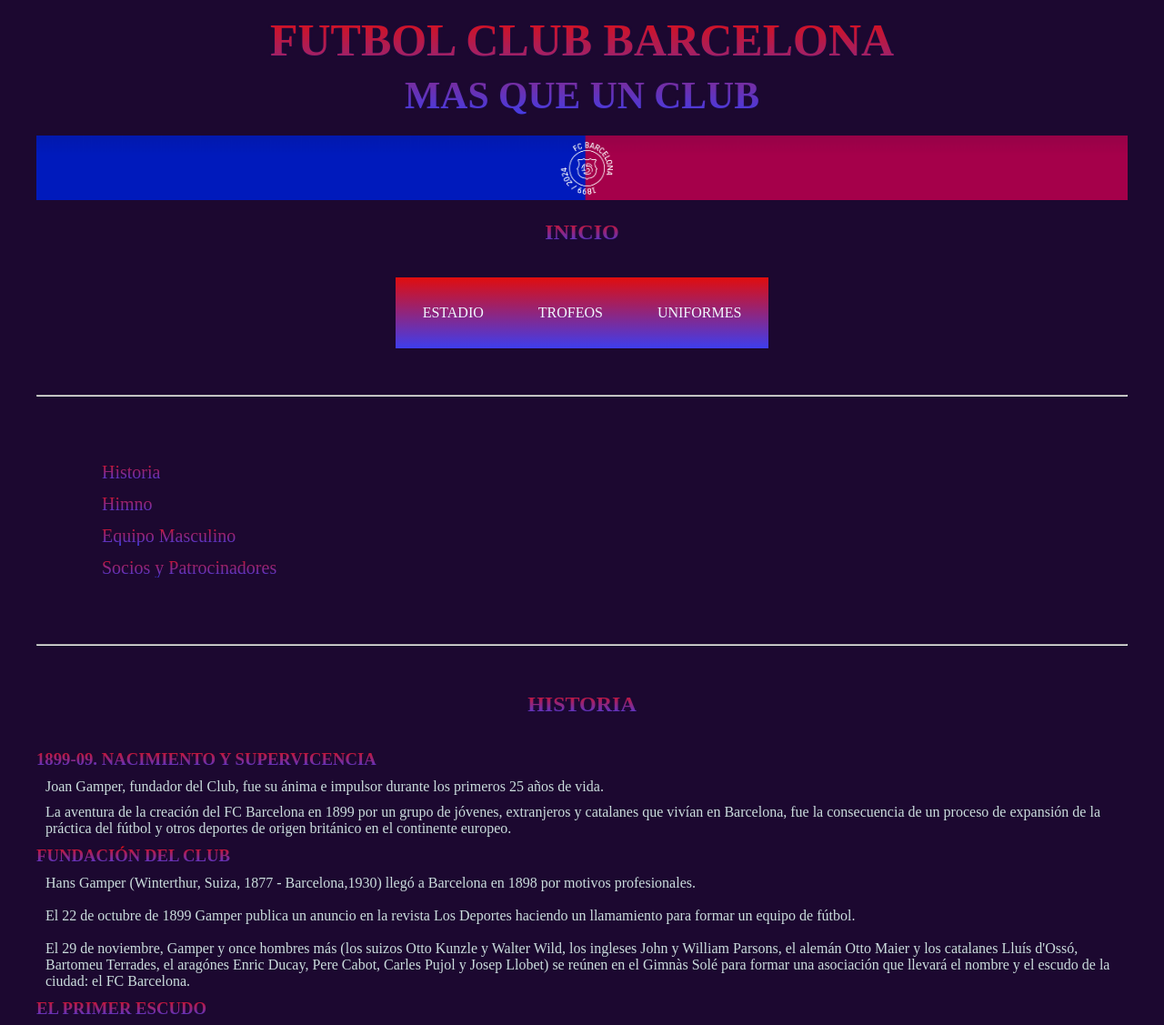
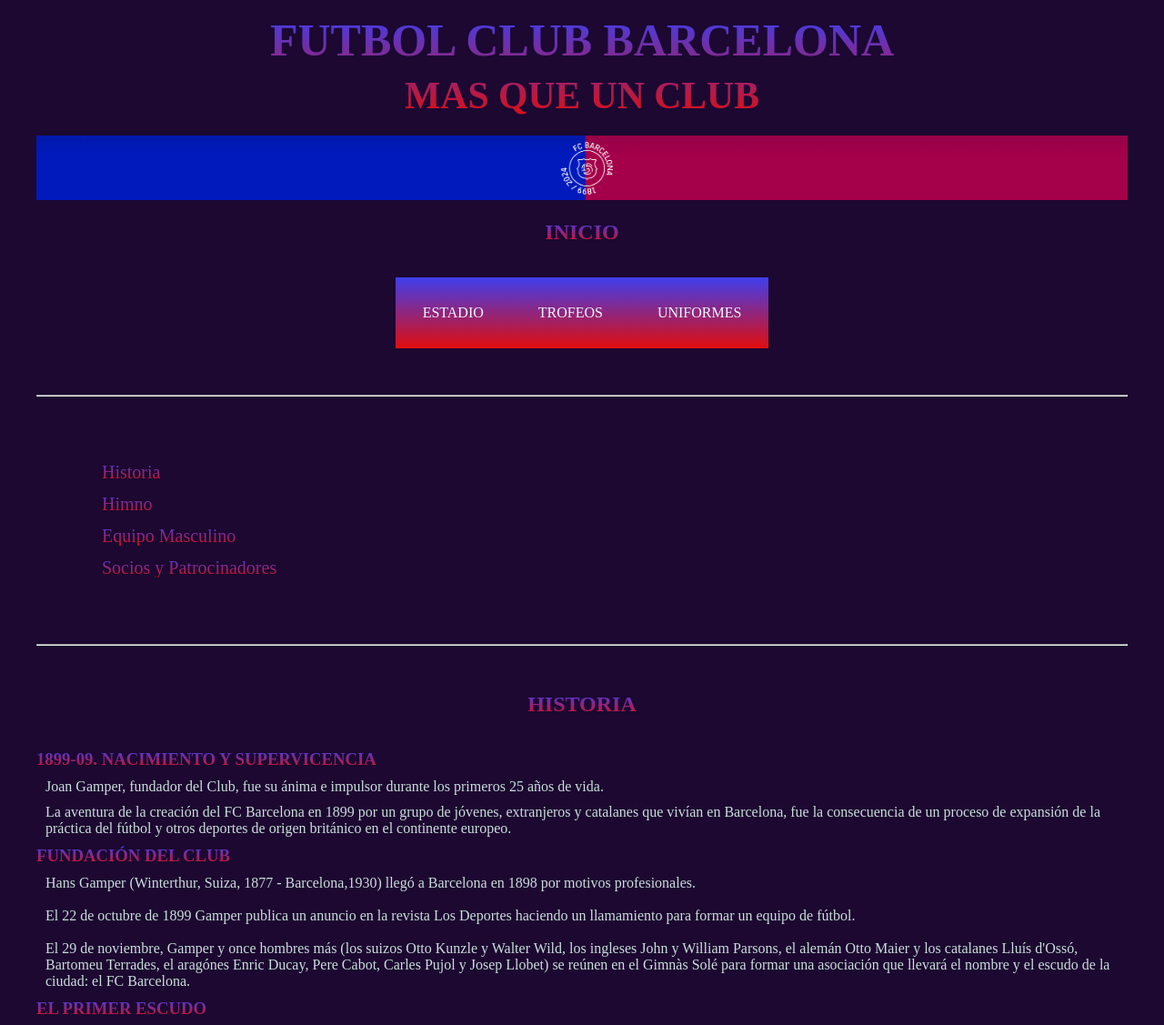
Before and after one commit to Cesarcastillo1992/HTML-CSS, a plain HTML site: page index.html in a window 1280 px wide. Shown: the part 122-1249 px from the top of the page at 91% size. Drawn offline with Linux system fonts and the light colour scheme.

Commit message:
ajuste colores

```diff
--- a/style.css
+++ b/style.css
@@ -16,7 +16,7 @@
 h1 {
     font-size: 50px;
     text-align: center;
-    background: linear-gradient(to top, rgb(62, 62, 238), rgb(225, 13, 13));
+    background: linear-gradient(to bottom, rgb(62, 62, 238), rgb(225, 13, 13));
     -webkit-background-clip: text;
     -webkit-text-fill-color: transparent;
     filter: drop-shadow(0 0 1px rgb(26, 14, 77));
@@ -24,7 +24,7 @@
 
 h2 {
     text-align: center;
-    background: linear-gradient(to top, rgb(62, 62, 238), rgb(225, 13, 13));
+    background: linear-gradient(to bottom, rgb(62, 62, 238), rgb(225, 13, 13));
     -webkit-background-clip: text;
     -webkit-text-fill-color: transparent;
     filter: drop-shadow(0 0 1px rgb(26, 14, 77));
@@ -45,7 +45,7 @@
     text-decoration: none;
     color: aliceblue;
     padding: 30px;
-    background: linear-gradient(to top, rgb(62, 62, 238), rgb(225, 13, 13));
+    background: linear-gradient(to bottom, rgb(62, 62, 238), rgb(225, 13, 13));
 }
 
 hr{
@@ -65,7 +65,7 @@
 }
 
 li a {
-    background: linear-gradient(to top, rgb(62, 62, 238), rgb(225, 13, 13));
+    background: linear-gradient(to bottom, rgb(62, 62, 238), rgb(225, 13, 13));
     -webkit-background-clip: text;
     -webkit-text-fill-color: transparent;
 }
@@ -75,7 +75,7 @@
 }
 
 h3{
-    background: linear-gradient(to top, rgb(62, 62, 238), rgb(225, 13, 13));
+    background: linear-gradient(to bottom, rgb(62, 62, 238), rgb(225, 13, 13));
     -webkit-background-clip: text;
     -webkit-text-fill-color: transparent;
 }
@@ -88,7 +88,7 @@
 .text-center{
     text-align: center;
     font-size: 20px;
-    background: linear-gradient(to top, rgb(62, 62, 238), rgb(225, 13, 13));
+    background: linear-gradient(to bottom, rgb(62, 62, 238), rgb(225, 13, 13));
     -webkit-background-clip: text;
     -webkit-text-fill-color: transparent;
 }
@@ -124,7 +124,7 @@
 
 .text-center-players {
     text-align: center;
-    background: linear-gradient(to top, rgb(62, 62, 238), rgb(225, 13, 13));
+    background: linear-gradient(to bottom, rgb(62, 62, 238), rgb(225, 13, 13));
     -webkit-background-clip: text;
     -webkit-text-fill-color: transparent;
 }
```
